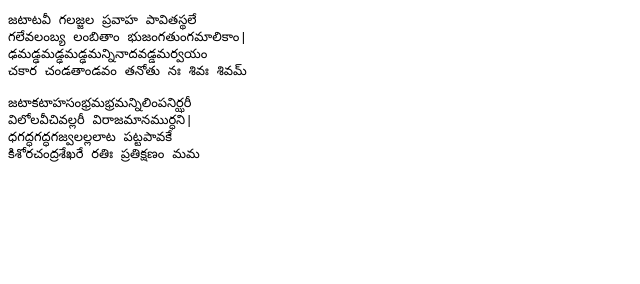
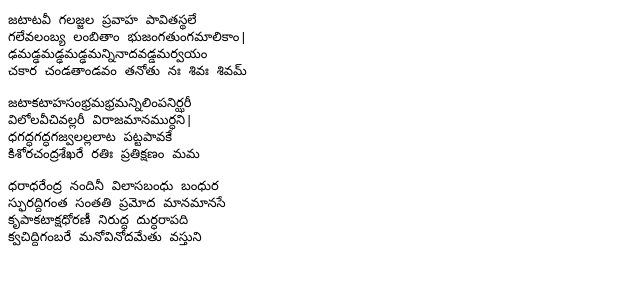
Before and after one commit to murali-crish/telugu, a plain HTML site: page index.html in a window 1280 px wide. Shown: the whole page, without its empty margins (0-640 px from the left). Drawn offline with Linux system fonts and the light colour scheme.

Commit message:
Add second pallavi

```diff
--- a/index.html
+++ b/index.html
@@ -18,6 +18,11 @@
 విలోలవీచివల్లరీ విరాజమానముర్ధని|
 ధగద్ధగద్ధగజ్వలల్లలాట పట్టపావకే
 కిశోరచంద్రశేఖరే రతిః ప్రతిక్షణం మమ
+
+ధరాధరేంద్ర నందినీ విలాసబంధు బంధుర
+స్ఫురద్దిగంత సంతతి ప్రమోద మానమానసే
+కృపాకటాక్షధోరణీ నిరుద్ధ దుర్ధరాపది
+క్వచిద్దిగంబరే మనోవినోదమేతు వస్తుని
 </pre>
 </body>
 </html>
```
